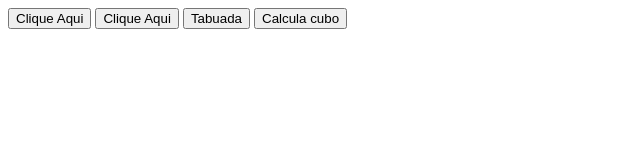
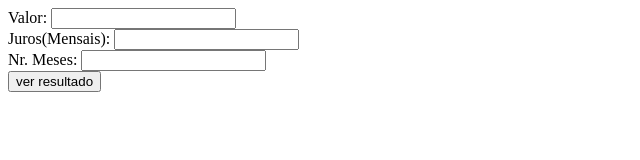
Before and after one commit to gabicardosoo7/primeiroc_3t, a plain HTML site: page index.html in a window 1280 px wide. Shown: the whole page, without its empty margins (0-640 px from the left). Drawn offline with Linux system fonts and the light colour scheme.

Commit message:
Add files via upload

```diff
--- a/estudo.js
+++ b/estudo.js
@@ -32,3 +32,16 @@ function escreva(){
             document.write("O cubo de " + i + " é "  + i + " x " + i + " = " + (i*i*i) + "<br>")
         }
     }
+
+    function mat(){
+       let v = document.getElementById("valor").value;
+       let j = document.getElementById("juros").value;
+       let t = document.getElementById("meses").value;
+       let r = 0
+       for(let i=1; i<=t; i++){
+          r = v * (1+(j/100));
+          v = r;
+       }
+       document.write("Resultado " + r);
+
+    }
--- a/index.html
+++ b/index.html
@@ -1,24 +1,3 @@
-<!DOCTYPE html>
-<html lang="pt-br">
-<head>
-    <meta charset="UTF-8">
-    <meta http-equiv="X-UA-Compatible" content="IE=edge">
-    <meta name="viewport" content="width=device-width, initial-scale=1.0">
-    <title>Primeiro C</title>
-    <script>
-        //alert("Eu sou um alert")
-        //document.write("Estou escrevendo aqui")
-        //console.log("Estou no console...")
-        function alo(){
-            alert("Alô! Você clicou no botão.")
-        }
-    </script>
-</head>
-<body>
-    <button onclick="alo()">Clique Aqui</button>
-</body>
-</html>
-
 
 <!DOCTYPE html>
 <html lang="pt-br">
@@ -27,16 +6,12 @@
     <meta http-equiv="X-UA-Compatible" content="IE=edge">
     <meta name="viewport" content="width=device-width, initial-scale=1.0">
     <title>Primeiro C</title>
-
-    <script>
-
-       estudo.js
-    </script>
+    <script src="estudo.js"></script>
 </head>
 <body>
-    <button onclick="escreva()">Clique Aqui</button>
-    <button onclick="minhaTabuada()">Tabuada</button>
-    <button onclick="cubo()">Calcula cubo</button>
-
+    Valor: <input id="valor" type="text"><br>
+    Juros(Mensais): <input id="juros" type="text"><br>
+    Nr. Meses: <input id="meses" type="text"><br>
+    <button onclick="mat()">ver resultado</button>
 </body>
 </html>
```
